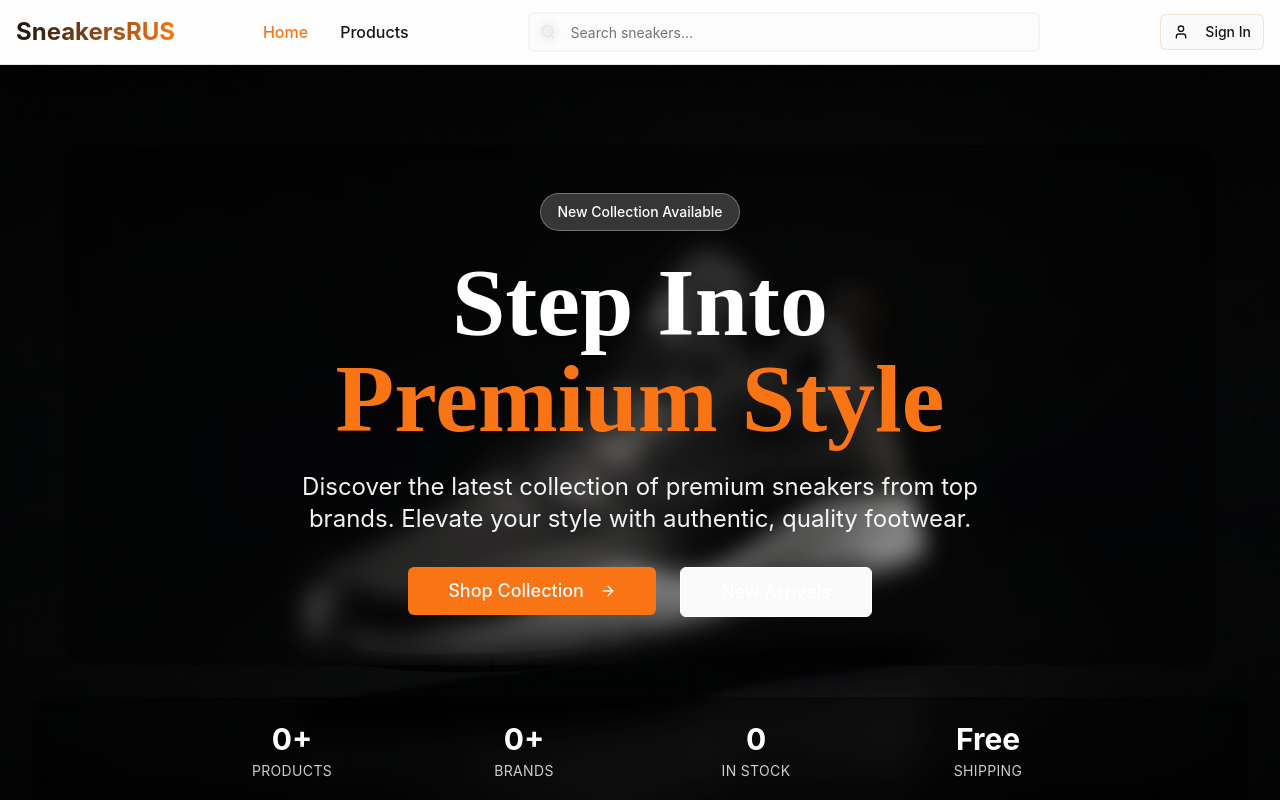
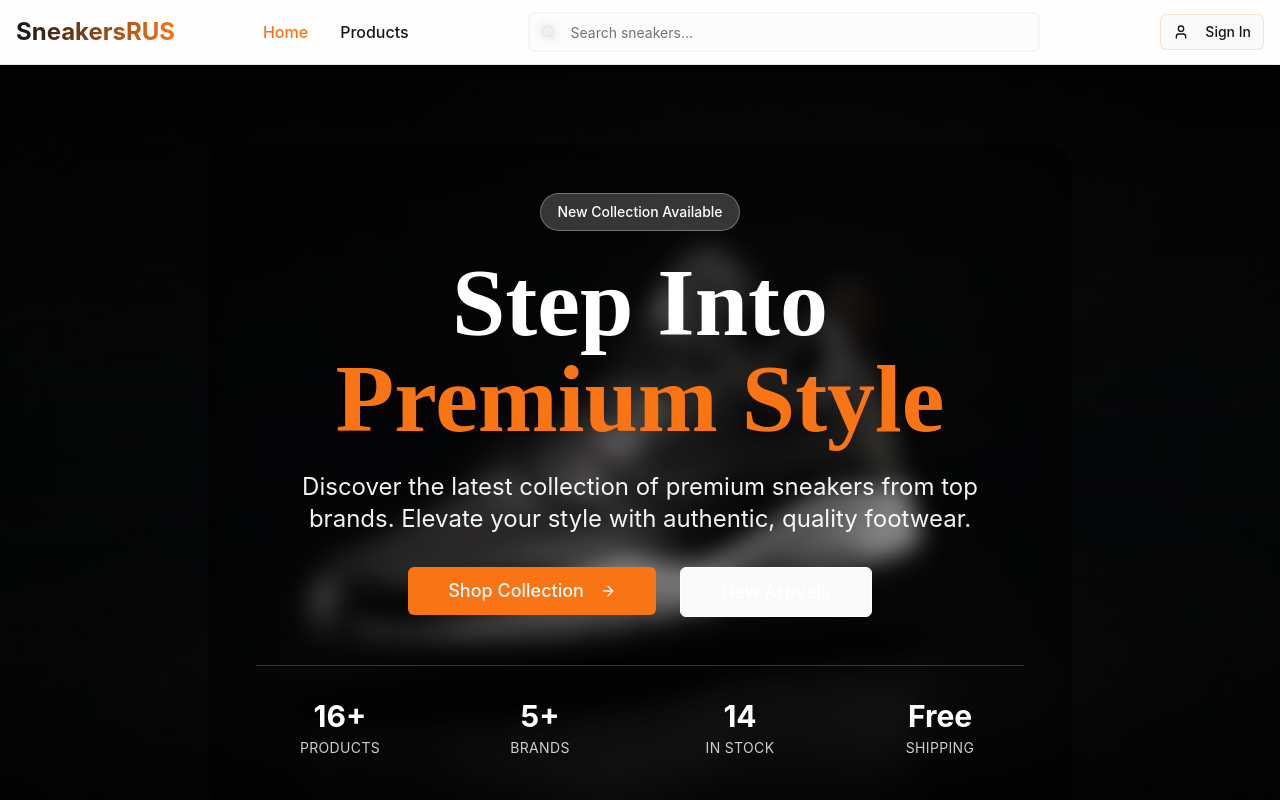
Before and after one commit to learningmaiyo/sneakersRUS, a React (Vite) app: page / in a window 1280 px wide. Shown: the top 800 px of the page. Built offline with nearby package versions, Linux system fonts and the light colour scheme; no server answers; the database is empty.

Commit message:
Reverted to commit 6131794bc5b5878376b559a53cb457dca8c4a630

```diff
--- a/src/components/Hero.tsx
+++ b/src/components/Hero.tsx
@@ -5,15 +5,18 @@ import { useProducts } from "@/hooks/useProducts";
 import heroImage1 from "@/assets/hero-shoe-1.jpg";
 
 const Hero = () => {
-  const { products = [] } = useProducts();
+  const { products = [], loading } = useProducts();
 
-  // Calculate real stats
-  const totalProducts = products.length;
-  const totalBrands = new Set(products.map(p => p.brand)).size;
-  const inStockProducts = products.filter(p => p.in_stock).length;
+  // Calculate real stats with fallbacks
+  const totalProducts = products.length || 0;
+  const totalBrands = new Set(products.map(p => p.brand)).size || 0;
+  const inStockProducts = products.filter(p => p.in_stock).length || 0;
+
+  // Debug log
+  console.log('Hero stats:', { totalProducts, totalBrands, inStockProducts, productsCount: products.length });
 
   return (
-    <section className="relative min-h-[90vh] flex flex-col justify-between overflow-hidden">
+    <section className="relative min-h-[90vh] flex flex-col overflow-hidden">
       {/* Background */}
       <div
         className="absolute inset-0 bg-cover bg-center bg-no-repeat"
@@ -21,10 +24,10 @@ const Hero = () => {
       />
       <div className="absolute inset-0 bg-gradient-to-b from-black/70 via-transparent to-black/60" />
 
-      {/* Top Content */}
-      <div className="relative z-10 pt-20 px-4">
+      {/* Top Content - Takes most of the space */}
+      <div className="relative z-10 flex-1 flex items-center justify-center pt-20 pb-4 px-4">
         <div className="max-w-6xl mx-auto text-center">
-          <div className="bg-black/30 backdrop-blur-md rounded-3xl p-8 lg:p-12 mb-8">
+          <div className="bg-black/30 backdrop-blur-md rounded-3xl p-8 lg:p-12">
             <span className="inline-flex items-center px-4 py-2 rounded-full bg-white/20 backdrop-blur-md border border-white/30 text-white text-sm font-medium mb-6">
               New Collection Available
             </span>
@@ -39,7 +42,7 @@ const Hero = () => {
               Elevate your style with authentic, quality footwear.
             </p>
 
-            <div className="flex flex-col sm:flex-row gap-6 justify-center">
+            <div className="flex flex-col sm:flex-row gap-6 justify-center mb-12">
               <Button size="lg" className="bg-accent hover:bg-accent-dark px-10 py-6 text-lg" asChild>
                 <Link to="/products">
                   Shop Collection <ArrowRight className="ml-2 h-5 w-5" />
@@ -49,24 +52,26 @@ const Hero = () => {
                 <Link to="/products">New Arrivals</Link>
               </Button>
             </div>
-          </div>
-        </div>
-      </div>
 
-      {/* Bottom Stats - Real data */}
-      <div className="relative z-10 pb-8">
-        <div className="bg-black/40 backdrop-blur-md rounded-2xl mx-4 lg:mx-8 p-6">
+            {/* Stats Section - Moved below buttons */}
+            <div className="border-t border-white/20 pt-8">
               <div className="grid grid-cols-2 md:grid-cols-4 gap-8 max-w-4xl mx-auto text-center">
                 <div>
-              <div className="text-3xl font-bold text-white mb-1">{totalProducts}+</div>
+                  <div className="text-3xl font-bold text-white mb-1">
+                    {loading ? '...' : (totalProducts > 0 ? `${totalProducts}+` : '16+')}
+                  </div>
                   <div className="text-white/80 text-sm uppercase tracking-wide">Products</div>
                 </div>
                 <div>
-              <div className="text-3xl font-bold text-white mb-1">{totalBrands}+</div>
+                  <div className="text-3xl font-bold text-white mb-1">
+                    {loading ? '...' : (totalBrands > 0 ? `${totalBrands}+` : '5+')}
+                  </div>
                   <div className="text-white/80 text-sm uppercase tracking-wide">Brands</div>
                 </div>
                 <div>
-              <div className="text-3xl font-bold text-white mb-1">{inStockProducts}</div>
+                  <div className="text-3xl font-bold text-white mb-1">
+                    {loading ? '...' : (inStockProducts > 0 ? inStockProducts : '14')}
+                  </div>
                   <div className="text-white/80 text-sm uppercase tracking-wide">In Stock</div>
                 </div>
                 <div>
@@ -76,6 +81,8 @@ const Hero = () => {
               </div>
             </div>
           </div>
+        </div>
+      </div>
     </section>
   );
 };
```
Lines whose indentation alone changed are shown as unchanged.
